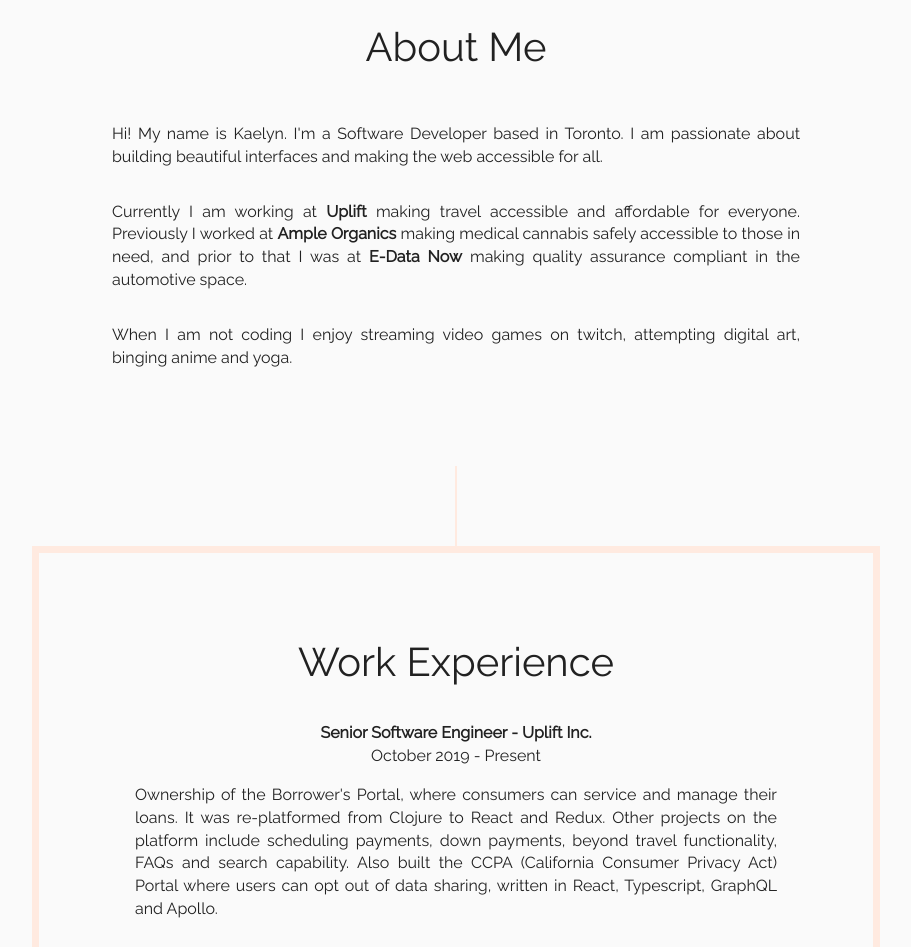
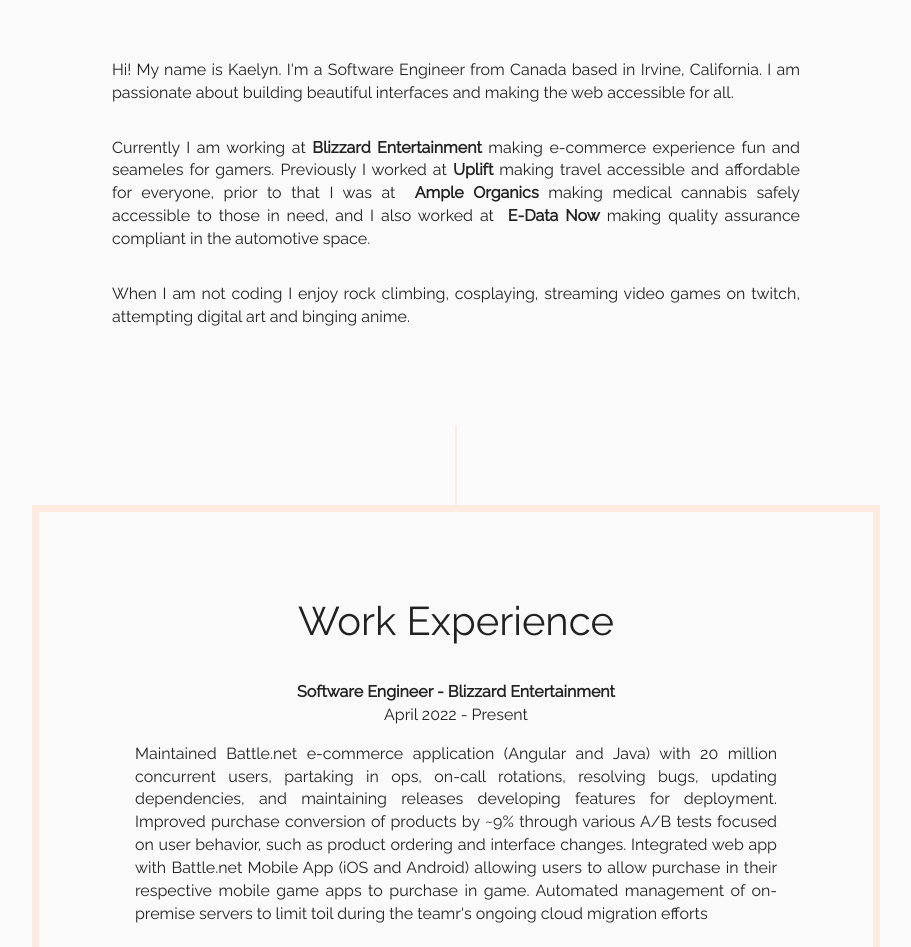
Before and after one commit to kaelynsuh/personal-website, a React (Create React App) app: page / in a window 1280 px wide. Shown: the part 765-1712 px from the top of the page, without its empty margins (184-1095 px from the left). Built offline with nearby package versions, Linux system fonts and the light colour scheme.

Commit message:
site revamp speedrun any% glitchless

```diff
--- a/src/views/Contact.jsx
+++ b/src/views/Contact.jsx
@@ -1,14 +1,12 @@
-import React from 'react';
-import styled from 'styled-components';
-import { Link } from '@material-ui/core';
-
 import { FontAwesomeIcon } from '@fortawesome/react-fontawesome';
-import { faTwitch } from '@fortawesome/free-brands-svg-icons';
-
 import GitHubIcon from '@material-ui/icons/GitHub';
 import InstagramIcon from '@material-ui/icons/Instagram';
+import { Link } from '@material-ui/core';
 import LinkedInIcon from '@material-ui/icons/LinkedIn';
+import React from 'react';
 import TwitterIcon from '@material-ui/icons/Twitter';
+import { faTwitch } from '@fortawesome/free-brands-svg-icons';
+import styled from 'styled-components';
 
 const StyledLink = styled(Link)`
   color: #000000de;
@@ -82,14 +80,14 @@
             <LinkedInIcon />
           </StyledLink>
           <StyledLink
-            href="https://www.instagram.com/kaelynsuh"
+            href="https://www.instagram.com/kaelynge"
             target="_blank"
             rel="noopener"
           >
             <InstagramIcon />
           </StyledLink>
           <StyledLink
-            href="https://twitter.com/kaelynsuh"
+            href="https://twitter.com/kaelynge"
             target="_blank"
             rel="noopener"
           >
--- a/src/views/Footer.jsx
+++ b/src/views/Footer.jsx
@@ -1,8 +1,8 @@
+import ArrowBackIosIcon from '@material-ui/icons/ArrowBackIos';
+import { Container } from '@material-ui/core';
 import React from 'react';
 import styled from 'styled-components';
-import { Container } from '@material-ui/core';
 
-import ArrowBackIosIcon from '@material-ui/icons/ArrowBackIos';
 // import FavoriteIcon from '@material-ui/icons/Favorite';
 
 const StyledArrowBackIosIcon = styled(ArrowBackIosIcon)`
@@ -47,7 +47,7 @@
           <div>Made with&nbsp;</div>
           <FavoriteIcon style={{ fontSize: '1.2rem' }} />
         </MadeWith> */}
-        <div>© 2022 Kaelyn Suh</div>
+        <div>© 2024 Kaelyn Suh</div>
       </FooterStyles>
     </Container>
   );
--- a/src/views/Home.jsx
+++ b/src/views/Home.jsx
@@ -1,12 +1,11 @@
+import { Button, Container, Link } from '@material-ui/core';
+
+import Contact from './Contact';
 import React from 'react';
+import { Link as ReactRouterLink } from 'react-router-dom';
+import SideNavItems from './SideNavItems';
+import kae from '../lib/assets/images/kae.jpeg';
 import styled from 'styled-components';
-import { Button, Container, Link } from '@material-ui/core';
-import { Link as ReactRouterLink } from 'react-router-dom';
-
-import SideNavItems from './SideNavItems';
-import Contact from './Contact';
-
-import kae from '../lib/assets/images/kae.jpeg';
 
 const SideNav = styled.div`
   display: none;
@@ -30,7 +29,7 @@
   justify-content: center;
 
   background-color: ${(props) => props.theme.palette.primary.main};
-  padding: 2rem 0;
+  padding: 2rem 0 0 0;
 `;
 
 const ProfileInfo = styled.div`
@@ -76,7 +75,7 @@
   /* revisit: trim photo */
   margin-right: -7rem;
   @media screen and (min-width: ${(props) => props.theme.minWidth.nano}) {
-    margin: 2rem;
+    margin: 2rem 0 0 0;
     width: 670px;
   }
 `;
@@ -219,7 +218,7 @@
       <Profile>
         <ProfileInfo>
           <Name>Kaelyn Suh</Name>
-          <JobTitle>Software Developer</JobTitle>
+          <JobTitle>Software Engineer</JobTitle>
         </ProfileInfo>
         <ProfilePhoto src={kae} alt="Profile Photo" />
       </Profile>
@@ -229,13 +228,22 @@
           <SectionTitle>About Me</SectionTitle>
           {/* <Typography variant="h6">About Me</Typography> */}
           <P>
-            Hi! My name is Kaelyn. I&apos;m a Software Developer based in
-            Toronto. I am passionate about building beautiful interfaces and
-            making the web accessible for all.
+            Hi! My name is Kaelyn. I&apos;m a Software Engineer from Canada
+            based in Irvine, California. I am passionate about building
+            beautiful interfaces and making the web accessible for all.
           </P>
 
           <P>
             Currently I am working at&nbsp;
+            <StyledLinkBold
+              href="https://www.blizzard.com/"
+              target="_blank"
+              rel="noopener"
+            >
+              Blizzard Entertainment
+            </StyledLinkBold>
+            &nbsp;making e-commerce experience fun and seameles for gamers.
+            Previously I worked at&nbsp;
             <StyledLinkBold
               href="https://uplift.com/"
               target="_blank"
@@ -243,8 +251,8 @@
             >
               Uplift
             </StyledLinkBold>
-            &nbsp;making travel accessible and affordable for everyone.
-            Previously I worked at&nbsp;
+            &nbsp;making travel accessible and affordable for everyone, prior to
+            that I was at &nbsp;
             <StyledLinkBold
               href="https://ampleorganics.com/"
               target="_blank"
@@ -253,7 +261,7 @@
               Ample Organics
             </StyledLinkBold>
             &nbsp;making medical cannabis safely accessible to those in need,
-            and prior to that I was at&nbsp;
+            and I also worked at &nbsp;
             <StyledLinkBold
               href="https://edatanow.com/"
               target="_blank"
@@ -265,16 +273,34 @@
           </P>
 
           <P>
-            When I am not coding I enjoy streaming video games on twitch,
-            attempting digital art, binging anime and yoga.
+            When I am not coding I enjoy rock climbing, cosplaying, streaming
+            video games on twitch, attempting digital art and binging anime.
           </P>
         </AboutMe>
 
         <WorkExperience id="work-experience">
           <SectionTitle>Work Experience</SectionTitle>
 
+          <SubHeading>Software Engineer - Blizzard Entertainment</SubHeading>
+          <Date>April 2022 - Present</Date>
+          <P>
+            Maintained Battle.net e-commerce application (Angular and Java) with
+            20 million concurrent users, partaking in ops, on-call rotations,
+            resolving bugs, updating dependencies, and maintaining releases
+            developing features for deployment. Improved purchase conversion of
+            products by ~9% through various A/B tests focused on user behavior,
+            such as product ordering and interface changes. Integrated web app
+            with Battle.net Mobile App (iOS and Android) allowing users to allow
+            purchase in their respective mobile game apps to purchase in game.
+            Automated management of on-premise servers to limit toil during the
+            teamr&apos;s ongoing cloud migration efforts
+          </P>
+
+          <br />
+          <br />
+
           <SubHeading>Senior Software Engineer - Uplift Inc.</SubHeading>
-          <Date>October 2019 - Present</Date>
+          <Date>October 2019 - March 2022</Date>
           <P>
             Ownership of the Borrower&apos;s Portal, where consumers can service
             and manage their loans. It was re-platformed from Clojure to React
```
